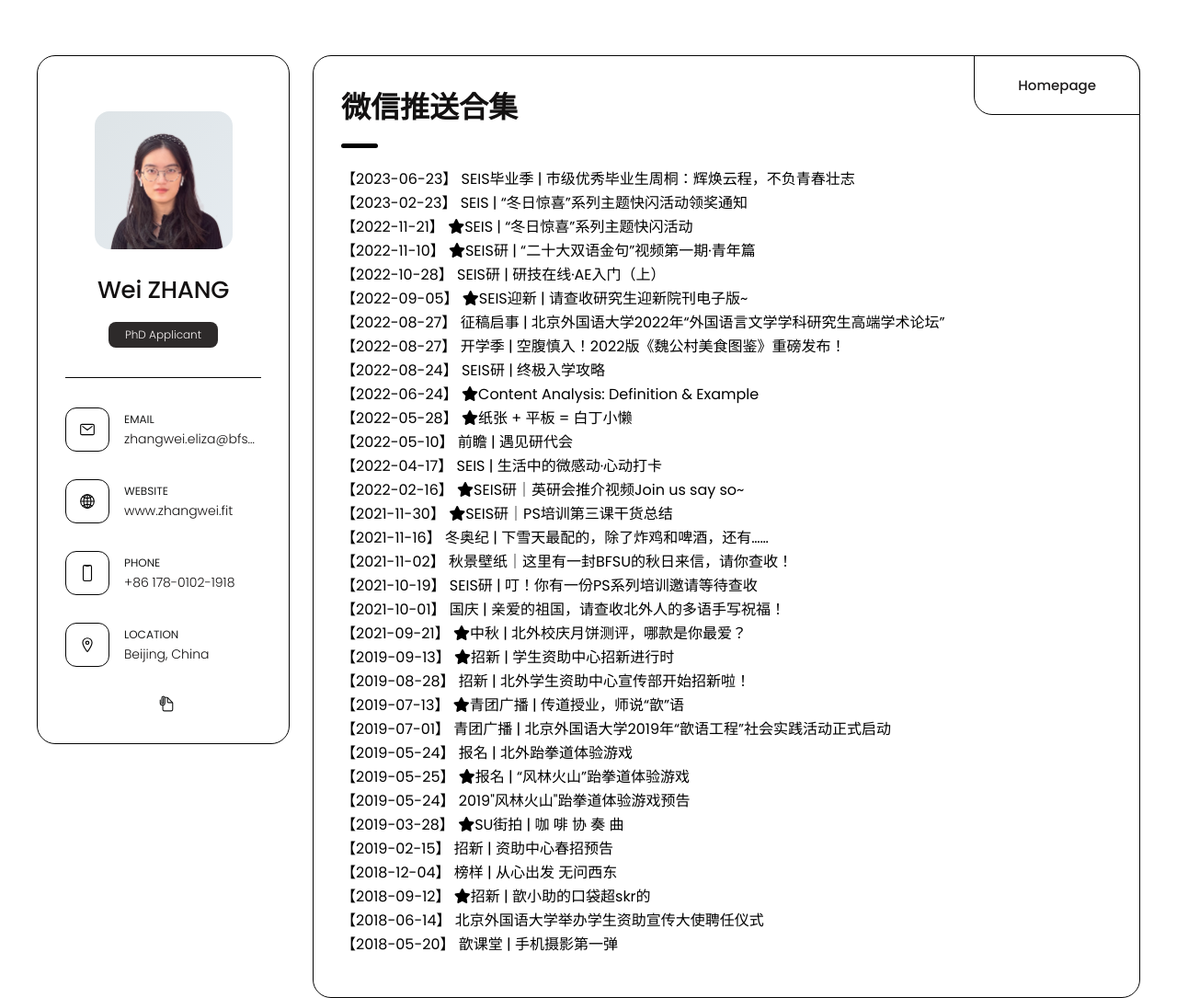
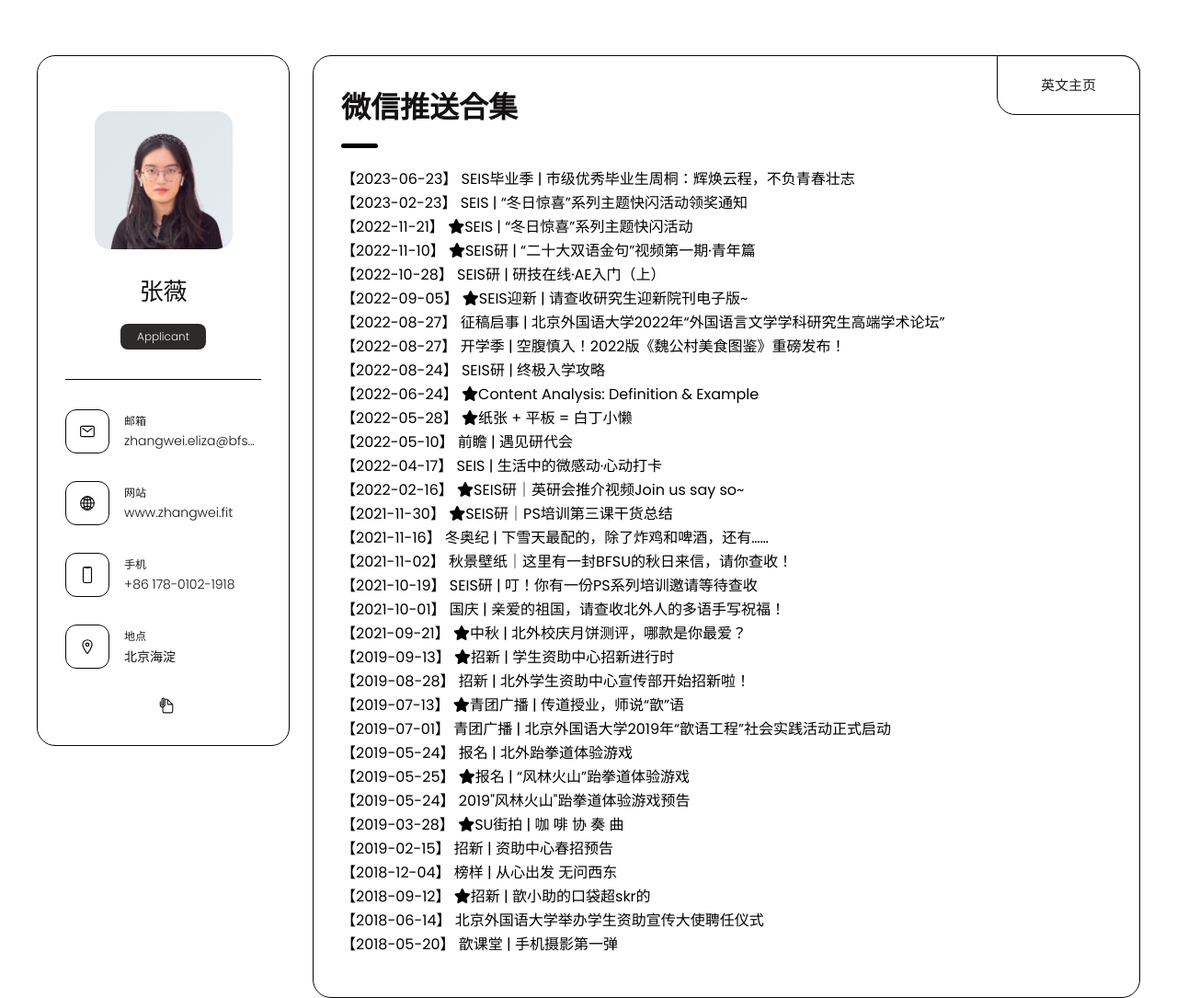
Before and after one commit to meeteliza/profile-vCard-light, a plain HTML site: page assets/pages/WeChatNewsPages.html in a window 1280 px wide. Shown: the whole page at 92% size. Drawn offline with nearby package versions, Linux system fonts and the light colour scheme.

Commit message:
微信推送页面

```diff
--- a/assets/pages/WeChatNewsPages.html
+++ b/assets/pages/WeChatNewsPages.html
@@ -48,9 +48,9 @@
         </figure>
 
         <div class="info-content">
-          <h1 class="name" title="Wei ZHANG">Wei ZHANG</h1>
+          <h1 class="name" title="Wei ZHANG">张薇</h1>
 
-          <p class="title">PhD Applicant</p>
+          <p class="title">Applicant</p>
         </div>
 
         <button class="info_more-btn" data-sidebar-btn>
@@ -74,7 +74,7 @@
             </div>
 
             <div class="contact-info">
-              <p class="contact-title">Email</p>
+              <p class="contact-title">邮箱</p>
 
               <a href="mailto:zhangwei.eliza@bfsu.edu.cn" class="contact-link">zhangwei.eliza@bfsu.edu.cn</a>
             </div>
@@ -88,7 +88,7 @@
             </div>
 
             <div class="contact-info">
-              <p class="contact-title">Website</p>
+              <p class="contact-title">网站</p>
 
               <a href="#" class="contact-link">www.zhangwei.fit</a>
             </div>
@@ -102,7 +102,7 @@
             </div>
 
             <div class="contact-info">
-              <p class="contact-title">Phone</p>
+              <p class="contact-title">手机</p>
 
               <a href="tel:+8617801021918" class="contact-link">+86 178-0102-1918</a>
             </div>
@@ -116,9 +116,9 @@
             </div>
 
             <div class="contact-info">
-              <p class="contact-title">Location</p>
+              <p class="contact-title">地点</p>
 
-              <address>Beijing, China</address>
+              <address>北京海淀</address>
             </div>
 
           </li>
@@ -130,7 +130,7 @@
         <ul class="social-list">
 
           <li class="social-item">
-            <a href="/assets/doc/WeiZHANG_CV.pdf" class="social-link" target="_blank" title="CV">
+            <a href="/assets/doc/张薇_CV.pdf" class="social-link" target="_blank" title="CV">
               <ion-icon name="document-attach-outline"></ion-icon>
             </a>
           </li>
@@ -169,7 +169,7 @@
         <ul class="navbar-list">
 
           <li class="navbar-item">
-            <button class="navbar-link  active1" onclick="window.location.href='/index.html'">Homepage</button>
+            <button class="navbar-link  active1" onclick="window.location.href='/index.html'">英文主页</button>
           </li>
 
         </ul>
```
Also changed, not shown: 1 other file.
